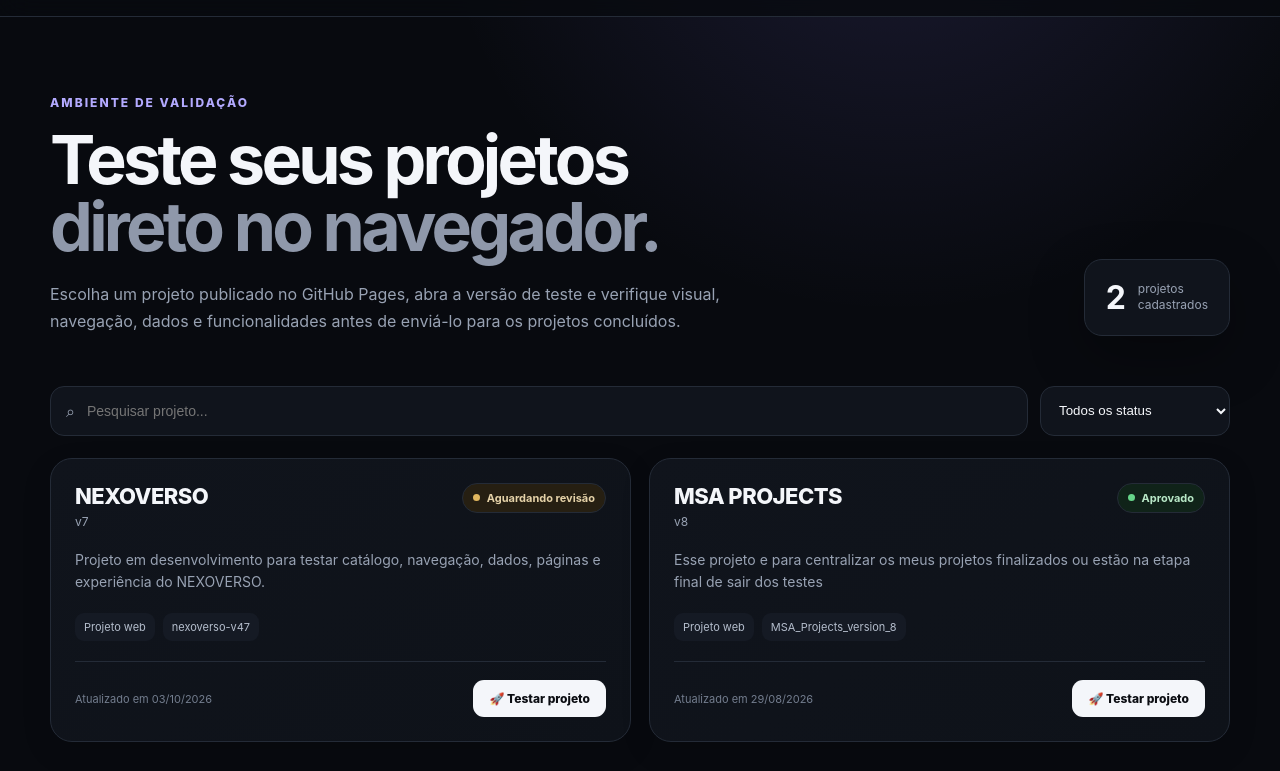
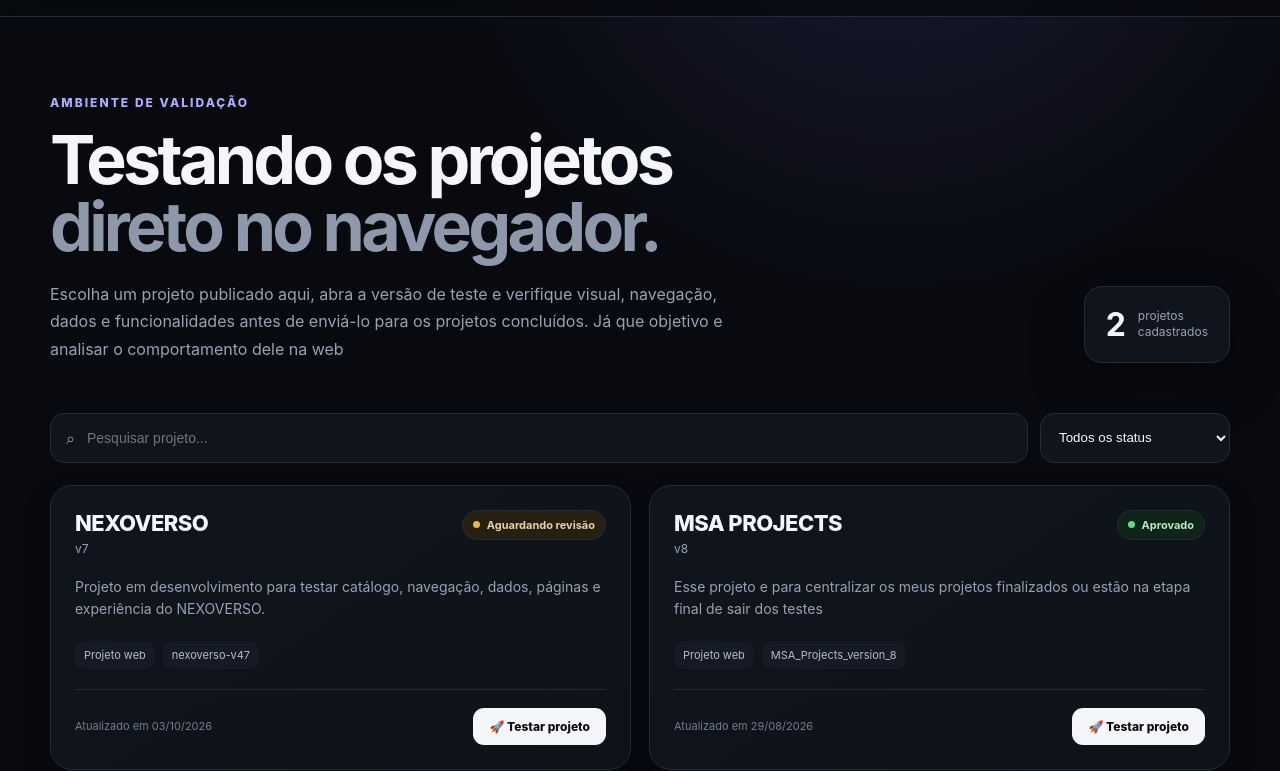
Before and after one commit to marcieldev/projetos_teste_github, a plain HTML site: page index.html in a window 1280 px wide. Shown: the part 59-830 px from the top of the page. Drawn offline with Linux system fonts and the light colour scheme.

Commit message:
reformulando os textos de apresentação do projeto

```diff
--- a/index.html
+++ b/index.html
@@ -26,11 +26,12 @@
       <section class="hero">
         <div>
           <p class="eyebrow">AMBIENTE DE VALIDAÇÃO</p>
-          <h1>Teste seus projetos<br /><span>direto no navegador.</span></h1>
+          <h1>Testando os projetos <br /><span>direto no navegador.</span></h1>
           <p class="hero-text">
-            Escolha um projeto publicado no GitHub Pages, abra a versão de teste
-            e verifique visual, navegação, dados e funcionalidades antes de
-            enviá-lo para os projetos concluídos.
+            Escolha um projeto publicado aqui, abra a versão de teste e
+            verifique visual, navegação, dados e funcionalidades antes de
+            enviá-lo para os projetos concluídos. Já que objetivo e analisar o
+            comportamento dele na web
           </p>
         </div>
         <div class="hero-badge">
```
